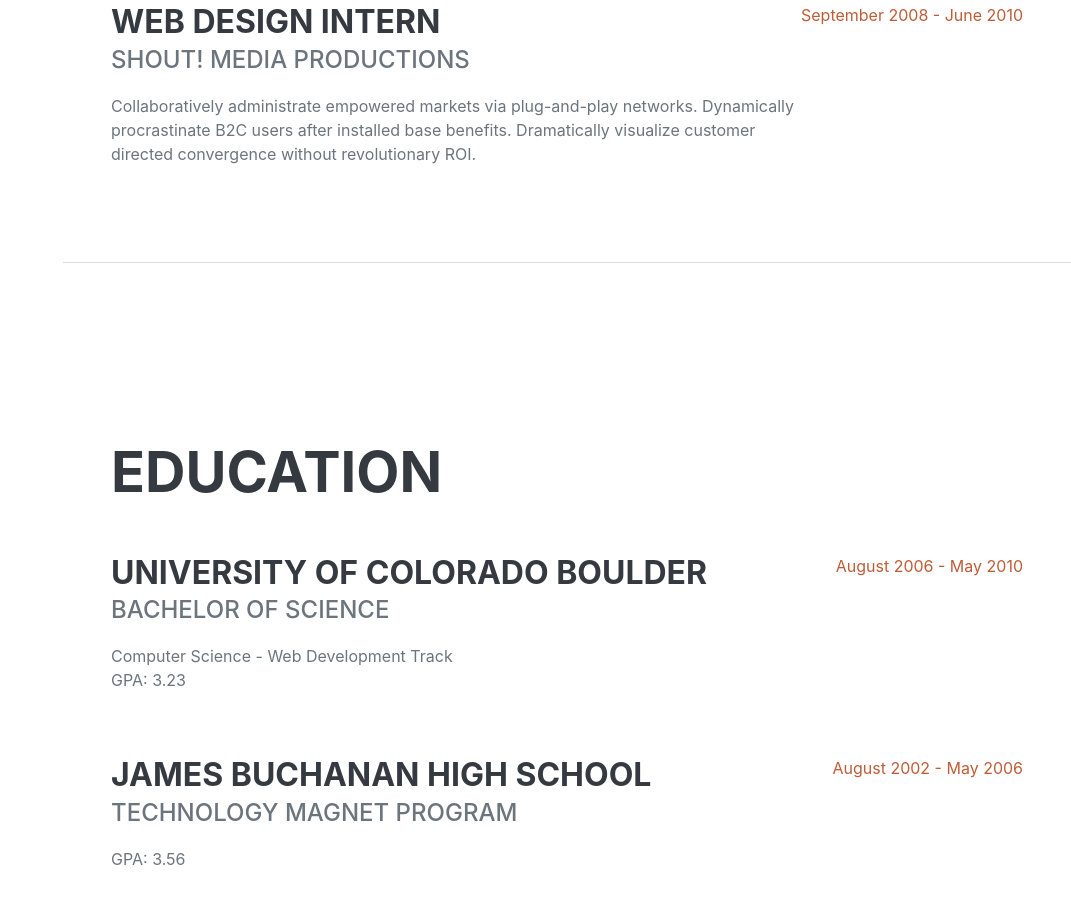
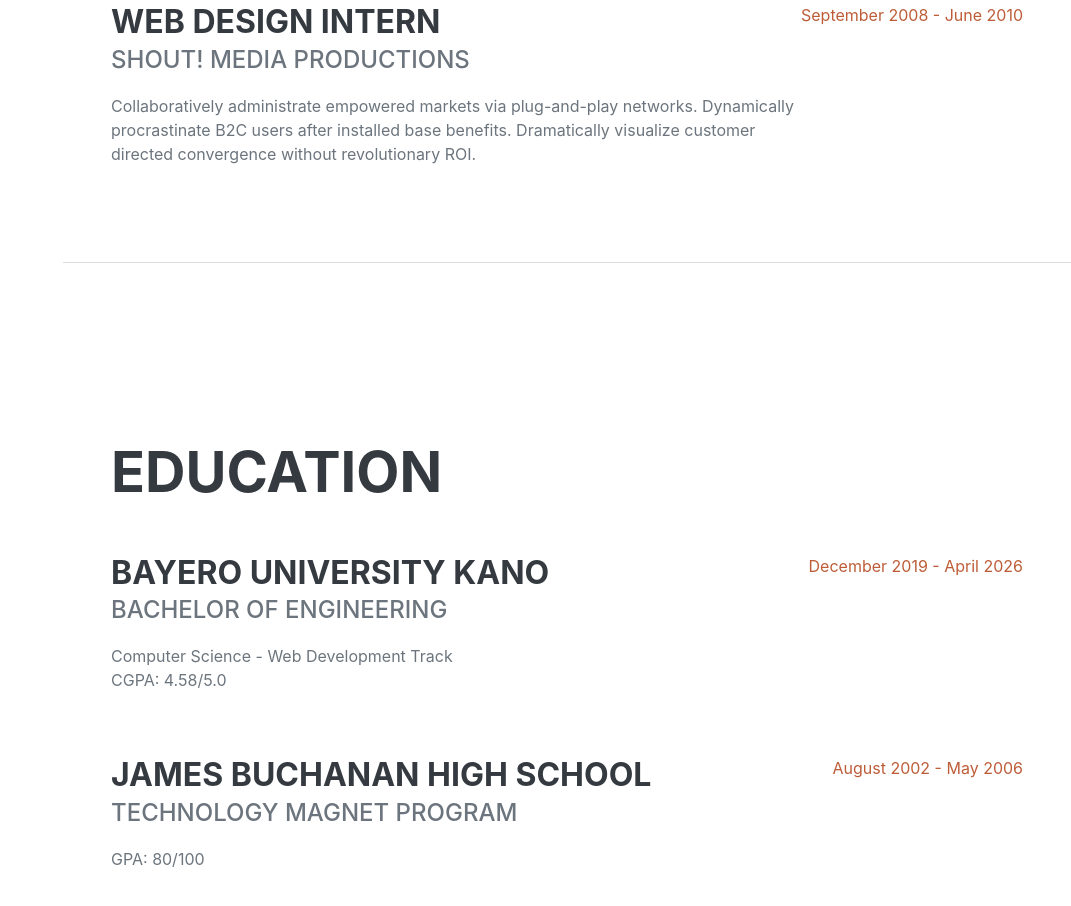
Before and after one commit to MSunusi/sgobir, a plain HTML site: page index.html in a window 1280 px wide. Shown: the part 1744-2650 px from the top of the page, without its empty margins (209-1280 px from the left). Drawn offline with nearby package versions, Linux system fonts and the light colour scheme; a web font is replaced by a local one.

Commit message:
Update personal information and education details

```diff
--- a/index.html
+++ b/index.html
@@ -41,11 +41,11 @@
                 <div class="resume-section-content">
                     <h1 class="mb-0">
                         sunusi
-                        <span class="text-primary">Taylor</span>
+                        <span class="text-primary">Sunusi</span>
                     </h1>
                     <div class="subheading mb-5">
                         3542 Berry Street · Cheyenne Wells, CO 80810 · (317) 585-8468 ·
-                        <a href="mailto:name@email.com">name@email.com</a>
+                        <a href="mailto:sunusimuhammada@gmail.com">sunusimuhammada@gmail.com</a>
                     </div>
                     <p class="lead mb-5">I am experienced in leveraging agile frameworks to provide a robust synopsis for high level overviews. Iterative approaches to corporate strategy foster collaborative thinking to further the overall value proposition.</p>
                     <div class="social-icons">
@@ -102,18 +102,18 @@
                     <h2 class="mb-5">Education</h2>
                     <div class="d-flex flex-column flex-md-row justify-content-between mb-5">
                         <div class="flex-grow-1">
-                            <h3 class="mb-0">University of Colorado Boulder</h3>
-                            <div class="subheading mb-3">Bachelor of Science</div>
+                            <h3 class="mb-0">Bayero University Kano</h3>
+                            <div class="subheading mb-3">Bachelor of Engineering</div>
                             <div>Computer Science - Web Development Track</div>
-                            <p>GPA: 3.23</p>
+                            <p>CGPA: 4.58/5.0</p>
                         </div>
-                        <div class="flex-shrink-0"><span class="text-primary">August 2006 - May 2010</span></div>
+                        <div class="flex-shrink-0"><span class="text-primary">December 2019 - April 2026</span></div>
                     </div>
                     <div class="d-flex flex-column flex-md-row justify-content-between">
                         <div class="flex-grow-1">
                             <h3 class="mb-0">James Buchanan High School</h3>
                             <div class="subheading mb-3">Technology Magnet Program</div>
-                            <p>GPA: 3.56</p>
+                            <p>GPA: 80/100</p>
                         </div>
                         <div class="flex-shrink-0"><span class="text-primary">August 2002 - May 2006</span></div>
                     </div>
```
